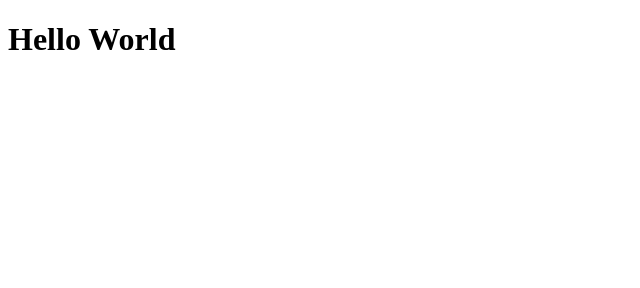
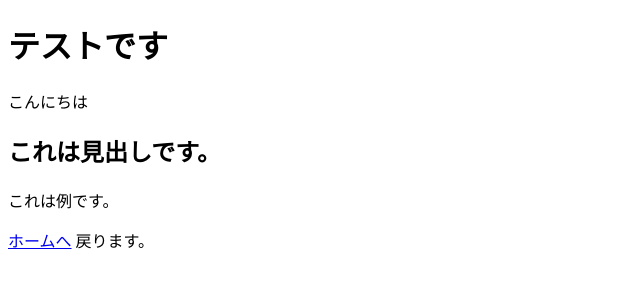
Before and after one commit to mrkmrkm/note, a plain HTML site: page index.html in a window 1280 px wide. Shown: the whole page, without its empty margins (0-640 px from the left). Drawn offline with Linux system fonts and the light colour scheme.

Commit message:
テストの文章を追加

```diff
--- a/index.html
+++ b/index.html
@@ -1,6 +1,20 @@
 <!DOCTYPE html>
-<html>
+<html lang="ja">
+<head>
+  <meta charset="UTF-8">
+  <title>CSS練習</title>
+</head>
 <body>
-<h1>Hello World</h1>
+  <div id="headline">
+  <h1>テストです</h1>
+  <p class="hello">こんにちは</p>
+  </div>
+  <div class="main">
+  <h2>これは見出しです。</h2>
+  <p>これは<span class="light">例</span>です。</p>
+  <p>
+  <a href="https://mrkmrkm.github.io/note/">ホームへ</a>
+  戻ります。</p>
+  </div>
 </body>
 </html>
```
Also changed, not shown: 1 other file.
